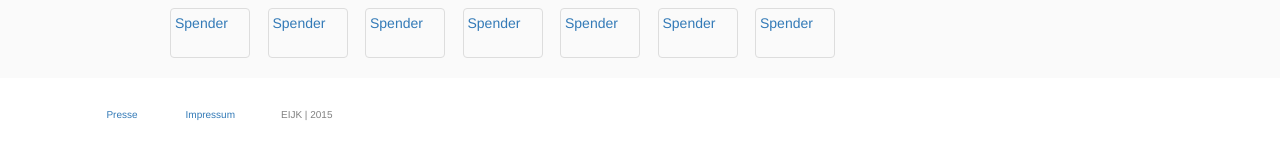
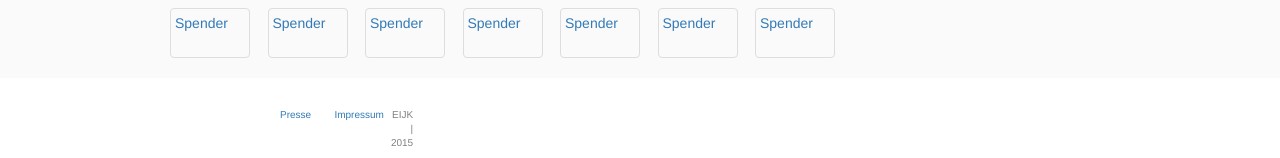
Before and after one commit to susedev/test, a Jekyll site: the page built from download.html, in a window 1280 px wide. Shown: the part 1185-1343 px from the top of the page. Built offline with Jekyll 4.4.1, drawn with Linux system fonts in a browser that asks for light colours; nearby versions of some CDN libraries; before the commit the page ends 1317 px from its top, so only the background shows below that.

Commit message:
Update page.html

```diff
--- a/_layouts/page.html
+++ b/_layouts/page.html
@@ -75,6 +75,10 @@ layout: base
 
         <div class="container">
             <div class="row">
+              <div class="col-md-2">
+
+              </div>
+              <div class="col-md-7">
                 <div class="col-md-1">
                   <p style="margin-top: 30px; text-align: right; color:#808080; font-size:10px;"><a href=" {{ site.base_url }}/presse.html">Presse</a></p>
                 </div>
@@ -84,5 +88,7 @@ layout: base
                 <div class="col-md-1">
                   <p style="margin-top: 30px; text-align: right; color:#808080; font-size:10px;">EIJK | 2015</p>
                 </div>
+              </div>
+              <div class="col-md-3></div>
             </div>
         </div>
```
